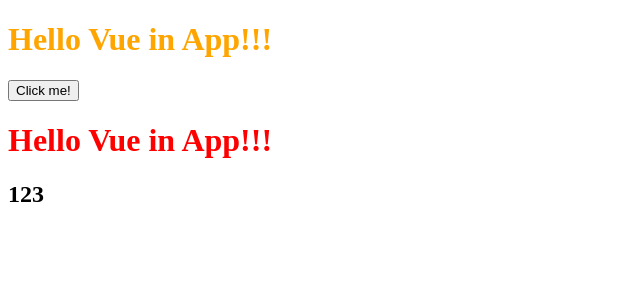
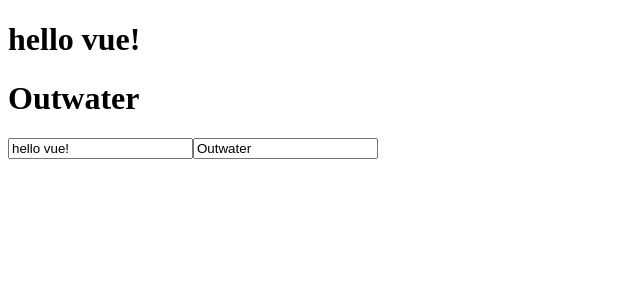
Before and after one commit to Outwater/vue-start, a Vue app: page / in a window 1280 px wide. Shown: the top 300 px of the page, without its empty margins (0-640 px from the left). Built offline with nearby package versions, Linux system fonts and the light colour scheme.

Commit message:
study(custiomEvent): 커스텀 이벤트 활용 실습

```diff
--- a/package.json
+++ b/package.json
@@ -18,6 +18,8 @@
     "@vue/compiler-sfc": "^3.2.33",
     "copy-webpack-plugin": "^10.2.4",
     "css-loader": "^6.7.1",
+    "eslint": "^8.15.0",
+    "eslint-plugin-vue": "^8.7.1",
     "html-webpack-plugin": "^5.5.0",
     "parcel": "^2.5.0",
     "sass": "^1.51.0",
--- a/src/App.vue
+++ b/src/App.vue
@@ -1,36 +1,22 @@
 <template>
   <h1>{{ msg }}</h1>
-  <Button @click="reverseMsg" />
-  <Hello :message="msg" :name="123" />
+  <h1>{{ name }}</h1>
+  <Hello v-model="msg" v-model:name="name" />
 </template>
 
 <script>
-import Hello from "@/components/Hello";
-import Button from "@/components/Button";
+import Hello from "@/components/HelloItem";
 
 export default {
   components: {
     Hello,
-    Button,
   },
   data() {
     return {
-      msg: "Hello Vue in App!!!",
+      msg: "hello vue!",
+      name: "Outwater",
     };
   },
-  methods: {
-    reverseMsg() {
-      this.msg = this.msg.split("").reverse().join("");
-    },
-    log() {
-      console.log(this.msg);
-    },
-  },
+  methods: {},
 };
 </script>
-<style lang="scss">
-$color: orange;
-h1 {
-  color: $color;
-}
-</style>
--- a/src/components/Button.vue
+++ b/src/components/Button.vue
@@ -1,12 +1,12 @@
 <template>
-  <button @click="log">Click me!</button>
+  <button @click="log">Click!! me!</button>
 </template>
 
 <script>
 export default {
   methods: {
     log() {
-      console.log("clicked!");
+      console.log("clicked!!!");
     },
   },
 };
--- a/src/components/Hello.vue
+++ /dev/null
@@ -1,28 +0,0 @@
-<template>
-  <h1 @click="updateMsg">{{ newMsg }}</h1>
-  <h2>{{ name }}</h2>
-</template>
-
-<script>
-export default {
-  props: ["message", "name"],
-  props: { message: String, name: [Number, String] },
-  data() {
-    return {
-      newMsg: this.message,
-    };
-  },
-  methods: {
-    updateMsg() {
-      this.newMsg = "Good~";
-    },
-  },
-};
-</script>
-
-<style scoped lang="scss">
-$color: red;
-h1 {
-  color: $color;
-}
-</style>
--- /dev/null
+++ b/src/components/HelloItem.vue
@@ -0,0 +1,33 @@
+<template>
+  <div>
+    <label>
+      <input :value="modelValue" @input="$emit('update:modelValue', $event.target.value)" />
+      <input :value="name" @input="$emit('update:name', $event.target.value)" />
+    </label>
+  </div>
+</template>
+
+<script>
+export default {
+  props: {
+    modelValue: {
+      type: String,
+      default: "",
+    },
+    name: {
+      type: String,
+      default: "익명",
+    },
+  },
+  data() {
+    return {};
+  },
+  methods: {},
+};
+</script>
+<style scoped lang="scss">
+$color: red;
+h1 {
+  color: $color;
+}
+</style>
```
Also changed, not shown: .eslintrc.js (added), .eslintrc.json (deleted), 1 other file (tests, documents, lock files or other folders).
